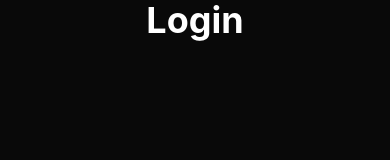
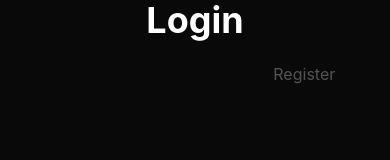
Before and after one commit to Konstantin6378/Mobile-app, a React Native app in the folder cinema-app/: screen /Auth in a window 390 px wide. Shown: the top 160 px of the page. Built offline with nearby package versions, Linux system fonts and the light colour scheme.

Commit message:
add
component ui

```diff
--- a/cinema-app/app/components/screens/auth/Auth.tsx
+++ b/cinema-app/app/components/screens/auth/Auth.tsx
@@ -1,6 +1,8 @@
 import { FC, useState } from 'react'
 import { SubmitHandler, useForm } from 'react-hook-form'
-import { Text, View } from 'react-native'
+import { Pressable, Text, View } from 'react-native'
+
+import { Loader } from '@/components/ui'
 
 import { IAuthFormData } from '@/shared/types/auth.interface'
 
@@ -21,7 +23,17 @@ const Auth: FC = () => {
 					{isReg ? 'Register' : 'Login'}
 				</Text>
 
-				{isLoading}
+				{isLoading ? (
+					<Loader />
+				) : (
+					<>
+						<Pressable onPress={() => setIsReg(!isReg)}>
+							<Text className='text-white opacity-30 text-right text-base mt-3'>
+								{isReg ? 'Login' : 'Register'}
+							</Text>
+						</Pressable>
+					</>
+				)}
 			</View>
 		</View>
 	)
--- /dev/null
+++ b/cinema-app/app/components/ui/index.ts
@@ -0,0 +1 @@
+export { default as Loader } from './Loader'
```
